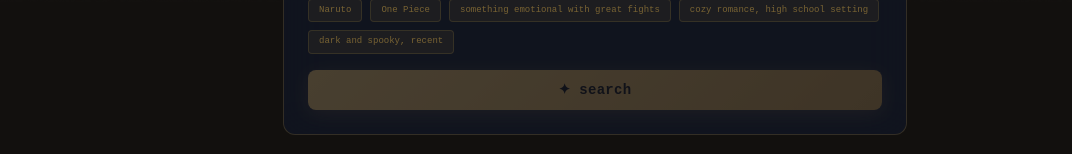
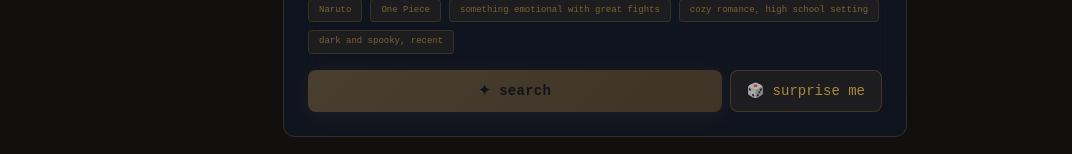
Before and after one commit to saanviupadhyay2509-commits/animatch, a Next.js app in the folder frontend/: page / in a window 1280 px wide. Shown: the part 798-952 px from the top of the page, without its empty margins (45-1117 px from the left). Built offline with nearby package versions, Linux system fonts and the light colour scheme; no server answers.

Commit message:
add explainability panel to featured card and surprise me button

```diff
--- a/frontend/app/components/FeaturedCard.tsx
+++ b/frontend/app/components/FeaturedCard.tsx
@@ -106,10 +106,37 @@ export function FeaturedCard({ anime }: { anime: AnimeResult }) {
 
         {/* Summary */}
         {anime.summary && (
-          <p className="font-body text-sm leading-relaxed mb-5" style={{ color: "rgba(242,234,216,0.4)", maxWidth: "500px" }}>
+          <p className="font-body text-sm leading-relaxed mb-4" style={{ color: "rgba(242,234,216,0.4)", maxWidth: "500px" }}>
             {anime.summary.length > 155 ? anime.summary.slice(0, 155) + "…" : anime.summary}
           </p>
         )}
+
+        {/* Why this pick — explainability panel */}
+        <div
+          className="mb-5 rounded-lg px-4 py-3"
+          style={{
+            background: "rgba(232,184,75,0.05)",
+            border: "1px solid rgba(232,184,75,0.14)",
+            maxWidth: "500px",
+          }}
+        >
+          <p className="font-mono text-[9px] tracking-widest uppercase mb-2" style={{ color: "rgba(232,184,75,0.55)" }}>
+            ◈ why this pick
+          </p>
+          <div className="flex flex-wrap gap-x-4 gap-y-1.5 font-mono text-[11px]" style={{ color: "rgba(242,234,216,0.5)" }}>
+            <span>
+              <span style={{ color: accent }}>{Math.round(anime.similarity * 100)}%</span> genre similarity
+            </span>
+            <span>
+              predicted score <span style={{ color: accent }}>{anime.predicted_rating.toFixed(1)}</span>/10
+            </span>
+            {anime.matched_filters?.length > 0 && (
+              <span>
+                matched <span style={{ color: accent }}>{anime.matched_filters.join(", ")}</span>
+              </span>
+            )}
+          </div>
+        </div>
 
         {/* Bottom row */}
         <div className="flex flex-wrap items-center gap-5">
--- a/frontend/app/components/NaturalSearch.tsx
+++ b/frontend/app/components/NaturalSearch.tsx
@@ -30,6 +30,26 @@ export function NaturalSearch({ onSubmit, setResults, setLoading, setError, scro
     const descriptive = /\b(something|show|anime|movie|want|like|feel|mood|genre|make|cry|sad|happy|scary|funny|chill|hype|dark|light|old|new|recent|classic|emotional|exciting|romantic|spooky|cozy|relaxing)\b/;
     const wordCount = q.trim().split(/\s+/).length;
     return wordCount <= 4 && !descriptive.test(lower);
+  }
+
+  const SURPRISE_GENRES = [
+    ["Action", "Fantasy"], ["Romance", "Comedy"], ["Horror", "Mystery"],
+    ["Sci-Fi", "Adventure"], ["Drama", "Slice of Life"], ["Sport", "Drama"],
+    ["Mystery", "Thriller"], ["Fantasy", "Adventure"],
+  ];
+
+  function handleSurpriseMe() {
+    setError(null);
+    setResults([]);
+    scrollToResults();
+    const pick = SURPRISE_GENRES[Math.floor(Math.random() * SURPRISE_GENRES.length)];
+    onSubmit({
+      genres: pick,
+      mood: null,
+      era: "any",
+      min_rating: 6.5,
+      top_n: 6,
+    });
   }
 
   async function handleSearch() {
@@ -146,10 +166,11 @@ export function NaturalSearch({ onSubmit, setResults, setLoading, setError, scro
           ))}
         </div>
 
+        <div className="flex gap-2">
           <button
             onClick={handleSearch}
             disabled={localLoad || !query.trim()}
-          className="w-full py-2.5 rounded-lg text-sm font-mono font-semibold transition-all duration-200 btn-glow disabled:opacity-30 disabled:cursor-not-allowed"
+            className="flex-1 py-2.5 rounded-lg text-sm font-mono font-semibold transition-all duration-200 btn-glow disabled:opacity-30 disabled:cursor-not-allowed"
           >
             {localLoad ? (
               <span className="flex items-center justify-center gap-2">
@@ -158,6 +179,23 @@ export function NaturalSearch({ onSubmit, setResults, setLoading, setError, scro
               </span>
             ) : "✦  search"}
           </button>
+
+          <button
+            onClick={handleSurpriseMe}
+            disabled={localLoad}
+            title="Get a random recommendation"
+            className="px-4 py-2.5 rounded-lg text-sm font-mono transition-all duration-200 disabled:opacity-30 disabled:cursor-not-allowed"
+            style={{
+              background: "rgba(232,184,75,0.06)",
+              border: "1px solid rgba(232,184,75,0.18)",
+              color: "rgba(232,184,75,0.7)",
+            }}
+            onMouseEnter={e => { (e.currentTarget as HTMLElement).style.background = "rgba(232,184,75,0.12)"; }}
+            onMouseLeave={e => { (e.currentTarget as HTMLElement).style.background = "rgba(232,184,75,0.06)"; }}
+          >
+            🎲 surprise me
+          </button>
+        </div>
       </div>
 
       <div className="flex items-center gap-4 mt-5">
```
Lines whose indentation alone changed are shown as unchanged.
